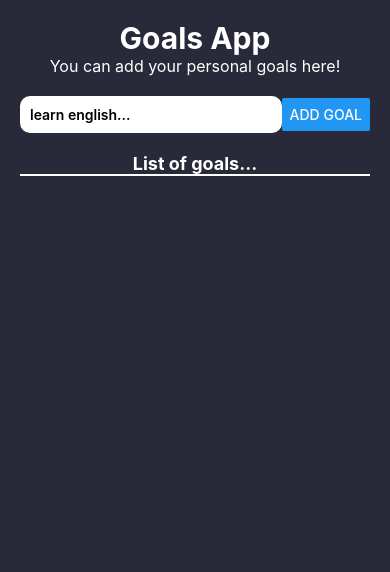
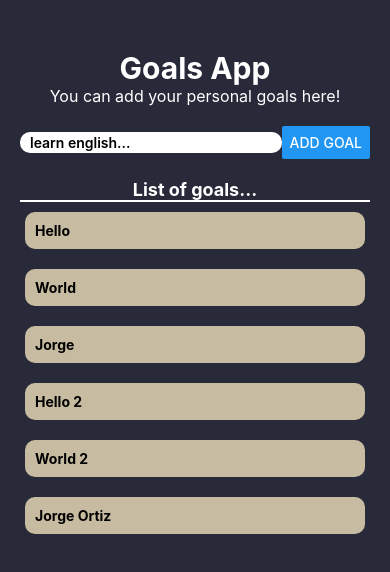
Before and after one commit to Jorge-Ortiz-Mata/app-01-goals, a React Native app: screen / in a window 390 px wide. Shown: the top 572 px of the page. Built offline with nearby package versions, Linux system fonts and the light colour scheme.

Commit message:
Solving problems regarding with fontSize and adding more objects at the beggining.

```diff
--- a/App.js
+++ b/App.js
@@ -1,10 +1,13 @@
 import { useState } from 'react';
 import { StatusBar } from 'expo-status-bar';
-import { StyleSheet, Text, View, TextInput, Button, ScrollView } from 'react-native';
+import { StyleSheet, Text, View, TextInput, Button, ScrollView, FlatList } from 'react-native';
 
 export default function App() {
   const [enteredGoal, setEnteredGoalText] = useState('');
-  const [goalsList, addGoalToList] = useState(new Array);
+  const [goalsList, addGoalToList] = useState([
+    {text: 'Hello', id: 2}, {text: 'World', id: 3}, {text: 'Jorge', id: 1},
+    {text: 'Hello 2', id: 4}, {text: 'World 2', id: 5}, {text: 'Jorge Ortiz', id: 6},
+  ]);
 
   function goalInputHandler(enteredText){
     setEnteredGoalText(enteredText);
@@ -13,7 +16,7 @@ export default function App() {
   function goalButtonHandle(){
     addGoalToList((currentGoalsList) => [
       ...currentGoalsList,
-      enteredGoal,
+      {text: enteredGoal, id: Math.random().toString()},
     ])
   }
 
@@ -36,16 +39,18 @@ export default function App() {
       <View style={styles.listConatiner}>
         <Text style={styles.listTitle}>List of goals...</Text>
       </View>
-      <View>
-        <ScrollView>
-          {goalsList.map((goal, index) => {
-            return (
-              <View style={styles.goalContainer} key={index}>
-                <Text style={styles.goalTitle}>{goal}</Text>
-              </View>
-            )
-          })}
-        </ScrollView>
+      <View style={{height: 400}}>
+        <FlatList data={goalsList}
+          keyExtractor={(item, index) =>{
+            return item.id
+          }}
+          renderItem={itemData => {
+          return(
+            <View style={styles.goalContainer}>
+              <Text style={styles.goalTitle}>{itemData.item.text}</Text>
+            </View>
+          );
+        }} alwaysBounceVertical={false} />
       </View>
       <StatusBar style="auto" />
     </View>
@@ -57,17 +62,18 @@ const styles = StyleSheet.create({
     flex: 1,
     backgroundColor: '#282A3A',
     padding: 20,
+    paddingTop: 50,
     color: '#ffffff'
   },
   title: {
     color: '#ffffff',
-    fontWeight: 700,
+    fontWeight: '700',
     fontSize: 30,
     textAlign: 'center'
   },
   text: {
     color: '#ffffff',
-    fontWeight: 400,
+    fontWeight: '400',
     fontSize: 16,
     textAlign: 'center'
   },
@@ -80,8 +86,9 @@ const styles = StyleSheet.create({
   input: {
     backgroundColor: '#ffffff',
     borderRadius: 10,
-    padding: 10,
-    fontWeight: 600,
+    paddingVertical: 2,
+    paddingHorizontal: 10,
+    fontWeight: '600',
     flex: 1
   },
   listConatiner: {
@@ -90,7 +97,7 @@ const styles = StyleSheet.create({
   },
   listTitle: {
     color: '#ffffff',
-    fontWeight: 700,
+    fontWeight: '700',
     textAlign: 'center',
     fontSize: 18
   },
@@ -99,10 +106,10 @@ const styles = StyleSheet.create({
     marginHorizontal: 5,
     borderRadius: 10,
     padding: 10,
-    backgroundColor: '#000fff'
+    backgroundColor: '#C7BCA1'
   },
   goalTitle: {
-    color: '#ffffff',
-    fontWeight: 500,
+    color: '#000',
+    fontWeight: '700',
   }
 });
```
